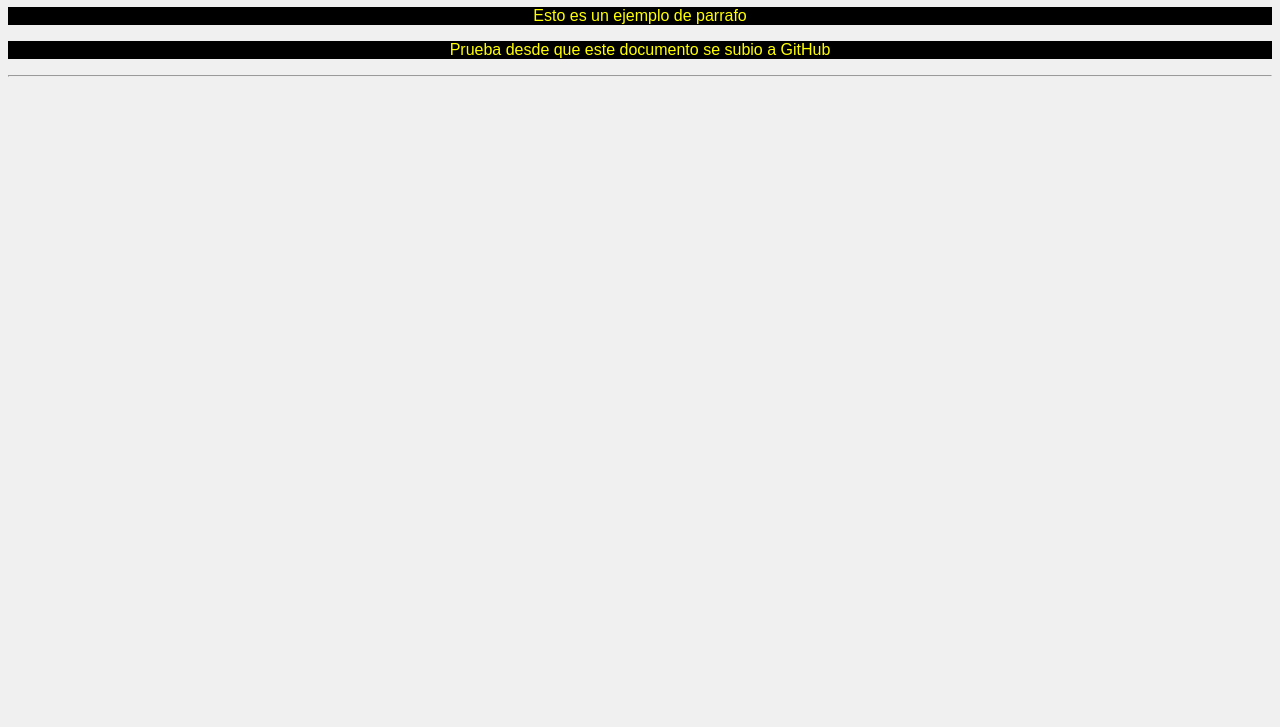
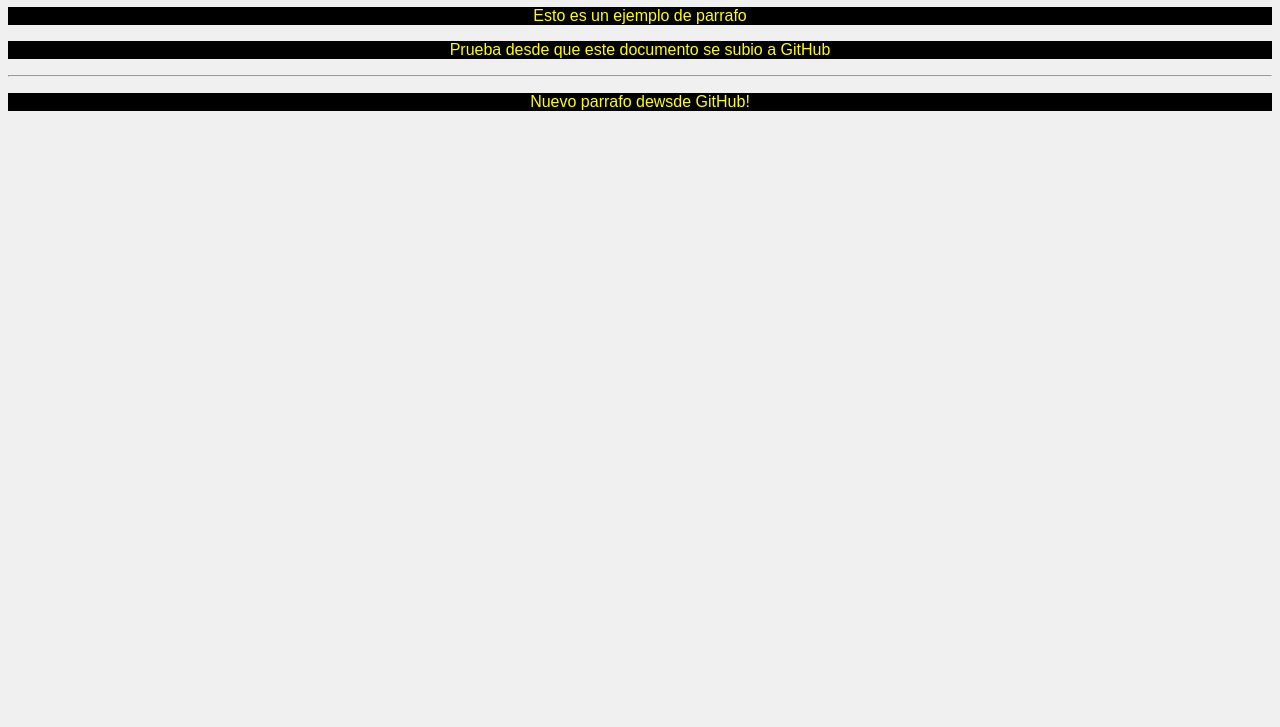
Before and after one commit to llito-arc/trabajoGitHub, a plain HTML site: page index.html in a window 1280 px wide. Shown: the part 73-800 px from the top of the page. Drawn offline with Linux system fonts and the light colour scheme; files that its build step writes are made by us from their sources.

Commit message:
Update index.html
with github

```diff
--- a/index.html
+++ b/index.html
@@ -11,5 +11,6 @@
     <p>Esto es un ejemplo de parrafo</p>
     <p>Prueba desde que este documento se subio a GitHub</p>
     <hr>
+    <p>Nuevo parrafo dewsde GitHub!</p>
 </body>
 </html>
```
